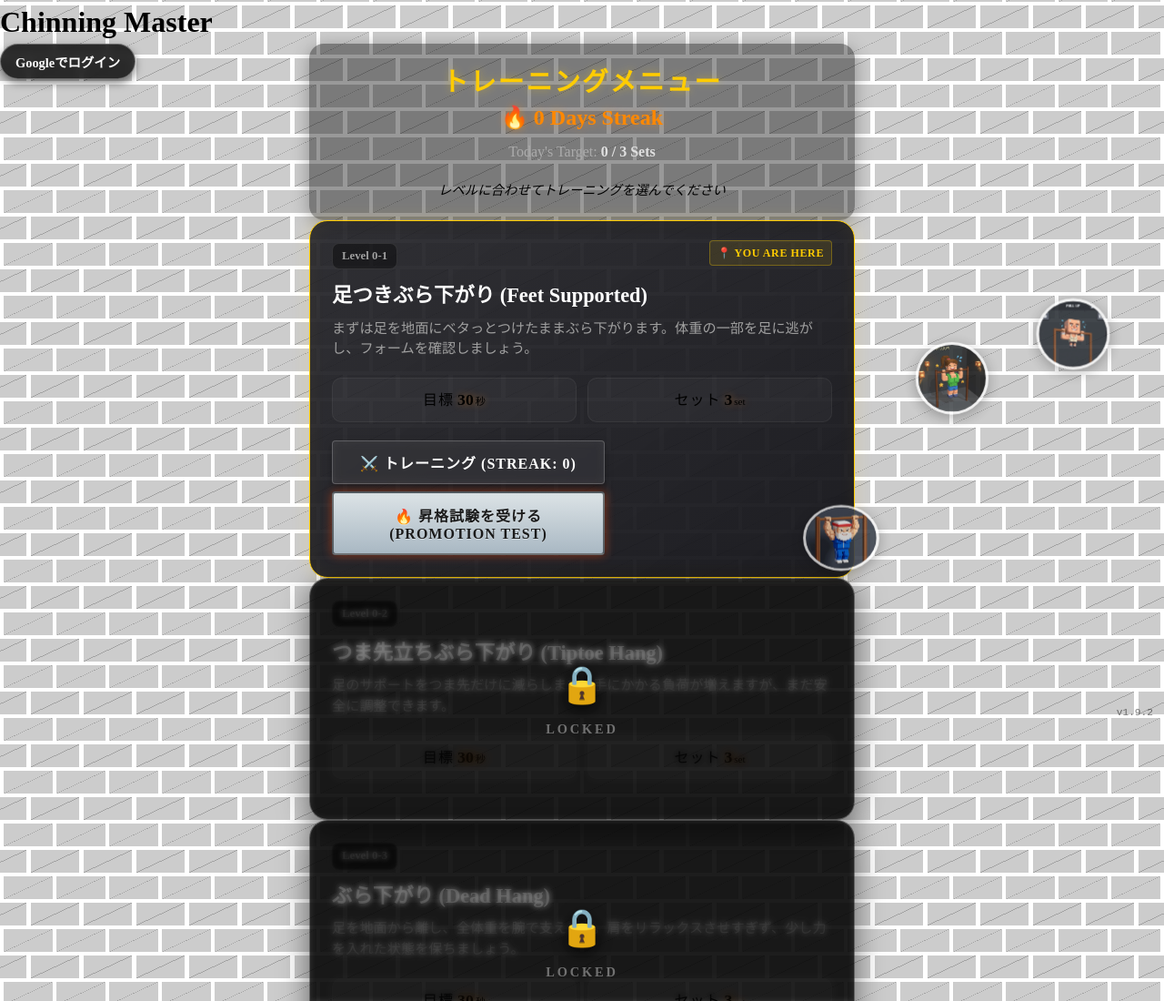
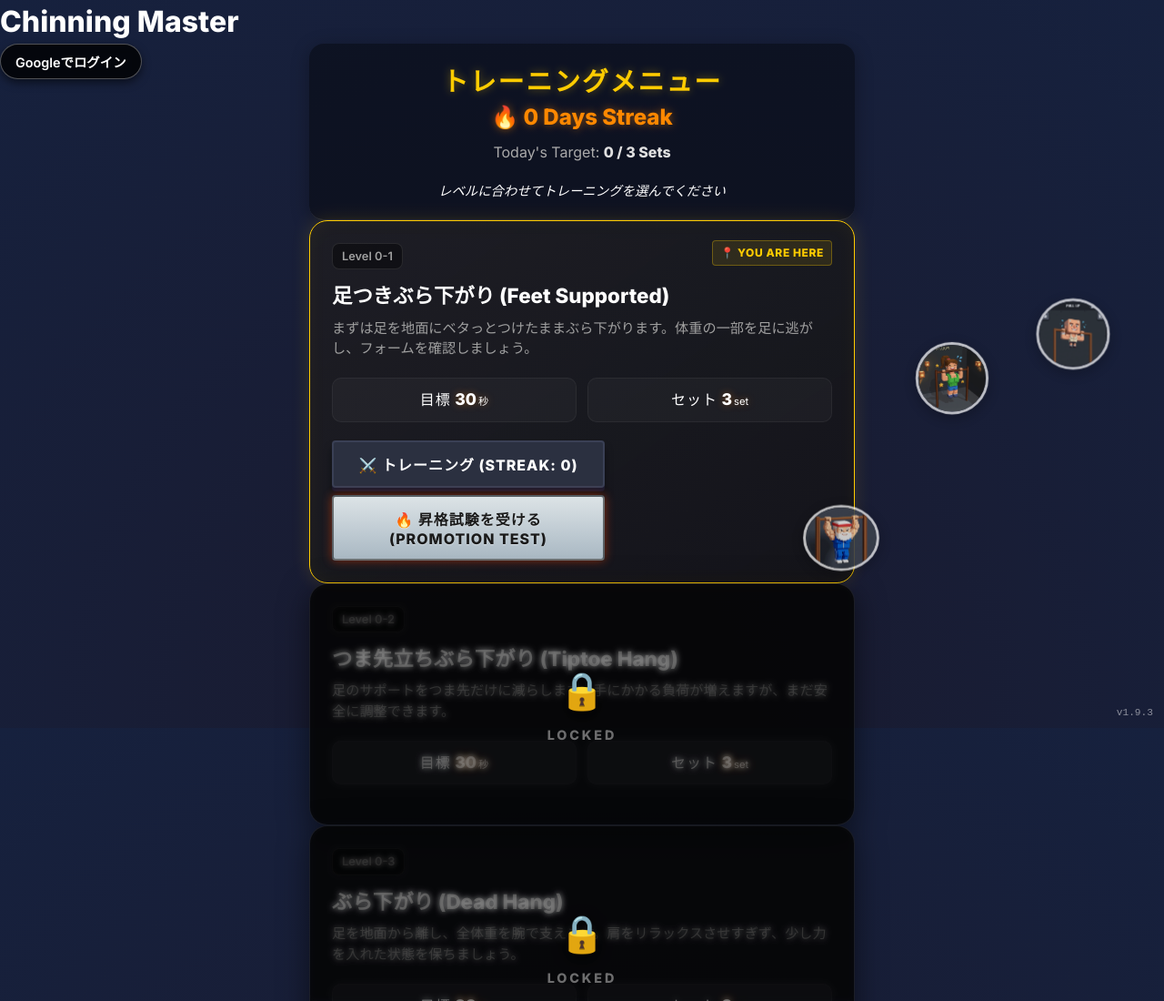
Before and after one commit to itohh96881-ctrl/ChinningApps, a website built with Vite: page index.html in a window 1280 px wide. Shown: the top 1100 px of the page at 91% size. Built offline with nearby package versions, Linux system fonts and the light colour scheme; some packages are replaced by stand-ins of ours; no server answers.

Commit message:
Fix visibility with complementary colors (Deep Blue vs Gold) v1.9.3

```diff
--- a/src/styles/components.css
+++ b/src/styles/components.css
@@ -392,20 +392,22 @@
 }
 
 .btn-secondary {
-    background: rgba(255, 255, 255, 0.1);
-    color: #ffffff;
-    /* Force white text */
+    background: #2b3040;
+    /* Dark Blue-Grey Solid */
+    color: #ffffff !important;
+    /* Force White */
     box-shadow:
-        inset 0 0 0 1px rgba(255, 255, 255, 0.2),
-        0 4px 10px rgba(0, 0, 0, 0.3);
-    border: none;
-    backdrop-filter: blur(5px);
+        0 4px 0px #1a1a2e,
+        0 8px 10px rgba(0, 0, 0, 0.4);
+    border: 2px solid #3a4055;
+    text-shadow: none;
 }
 
 .btn-secondary:hover {
-    background: rgba(255, 255, 255, 0.2);
-    color: #ffffff;
-    box-shadow: 0 0 15px rgba(255, 255, 255, 0.1);
+    background: #3a4055;
+    color: #fff !important;
+    transform: translateY(-2px);
+    box-shadow: 0 6px 0px #1a1a2e, 0 10px 15px rgba(0, 0, 0, 0.4);
 }
 
 .btn-large {
--- a/src/styles/main.css
+++ b/src/styles/main.css
@@ -30,15 +30,16 @@
 }
 
 body {
+  font-family: var(--font-main);
+  background-color: var(--bg-dark);
+  /* Deep Indigo/Blue background (Complementary to Gold/Orange text) */
   background-image:
-    linear-gradient(335deg, rgba(0, 0, 0, 0.2) 23px, transparent 23px),
-    linear-gradient(155deg, rgba(0, 0, 0, 0.2) 23px, transparent 23px),
-    linear-gradient(335deg, rgba(0, 0, 0, 0.2) 23px, transparent 23px),
-    linear-gradient(155deg, rgba(0, 0, 0, 0.2) 23px, transparent 23px);
-  background-size: 58px 58px;
-  background-position: 0px 2px, 4px 35px, 29px 31px, 34px 6px;
+    radial-gradient(circle at 50% 100%, #1a1a2e, #16213e),
+    radial-gradient(circle at 0% 0%, rgba(20, 30, 60, 0.8), transparent 50%);
+  background-attachment: fixed;
+  background-size: cover;
 
-  color: var(--color-text);
+  color: var(--text-main);
   line-height: 1.5;
   font-size: var(--font-size-base);
   overflow-x: hidden;
--- a/src/version.js
+++ b/src/version.js
@@ -1 +1 @@
-export const APP_VERSION = 'v1.9.2';
+export const APP_VERSION = 'v1.9.3';
```
